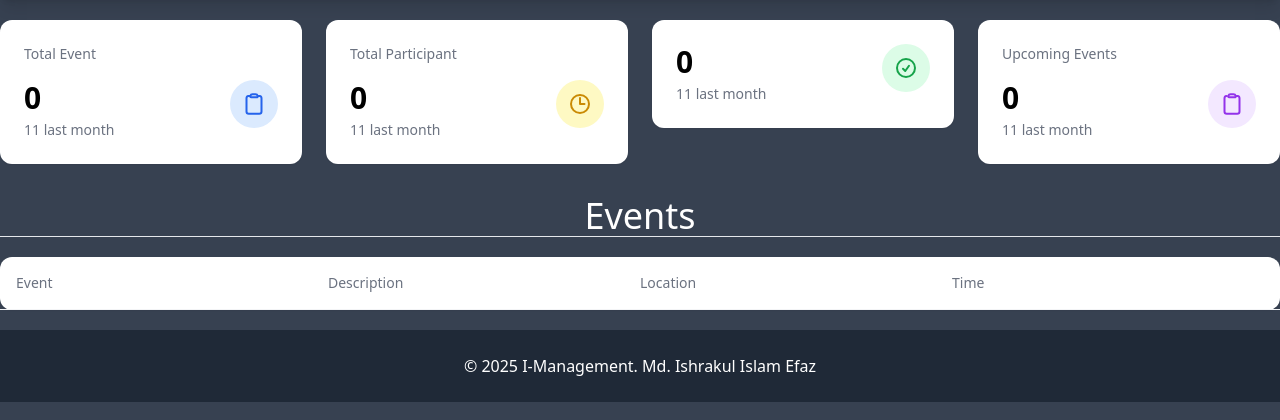
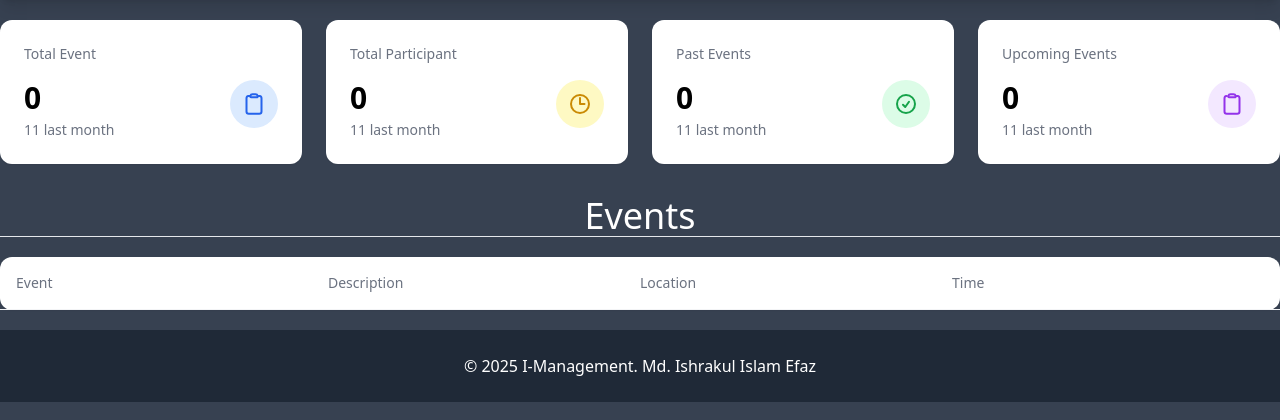
Before and after one commit to cseishrakul/event-management, a Django app: page /dashboard in a window 1280 px wide. Shown: the part 80-500 px from the top of the page. Run offline with Django 5.2, Linux system fonts and the light colour scheme; data that the repository does not hold is empty.

Commit message:
Debug done

```diff
--- a/events/templates/dashboard/dashboard.html
+++ b/events/templates/dashboard/dashboard.html
@@ -67,6 +67,9 @@
       <!-- End Total Participant -->
       <a href="{% url 'dashboard' %}?type=past">
         <div class="bg-white rounded-xl p-6 shadow-sm">
+          <h3 class="text-sm font-medium text-gray-500 mb-4">
+            Past Events
+          </h3>
           <div class="flex justify-between items-start">
             <div>
               <p class="text-3xl font-semibold mb-1">{{past_events}}</p>
```
